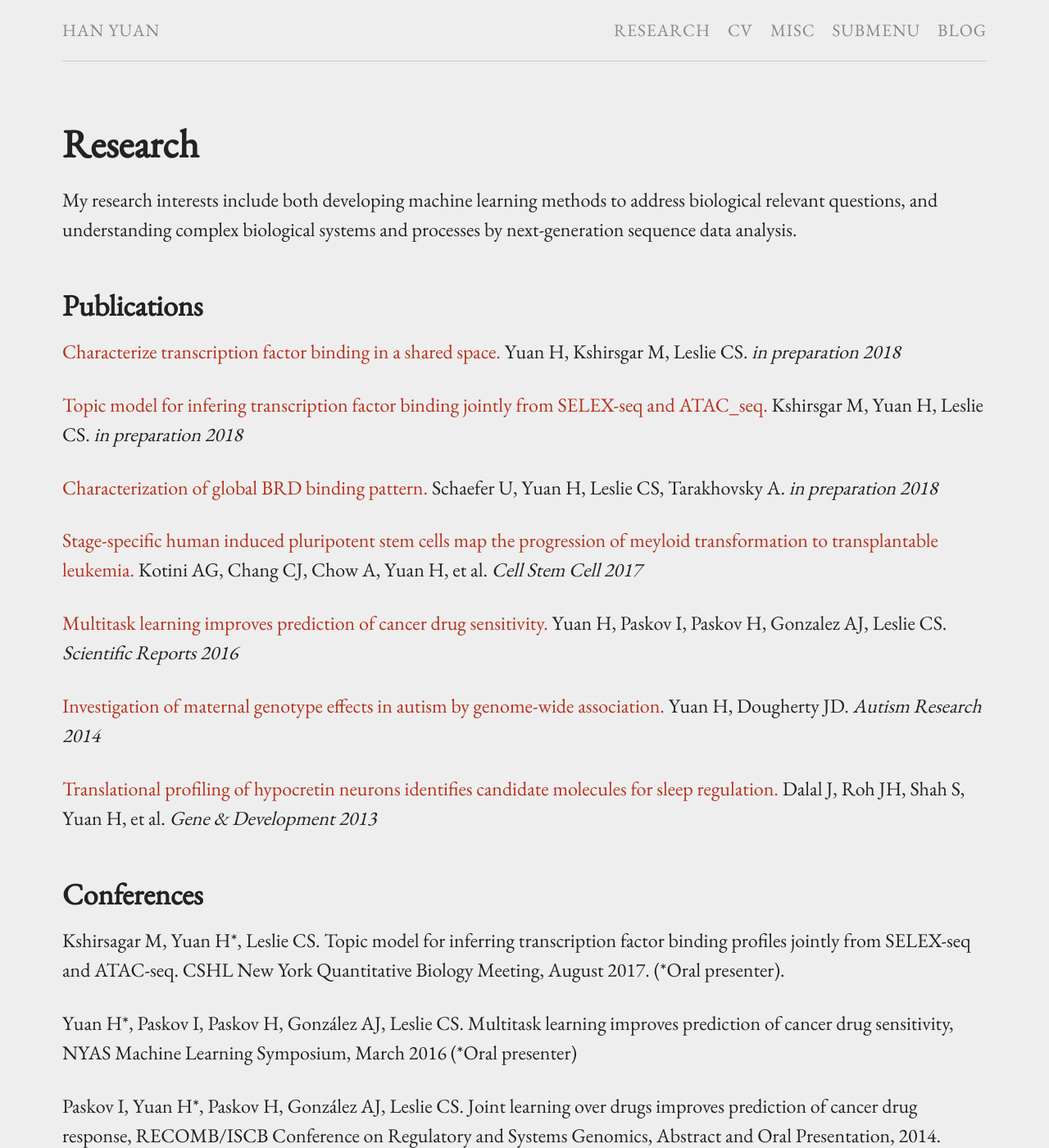
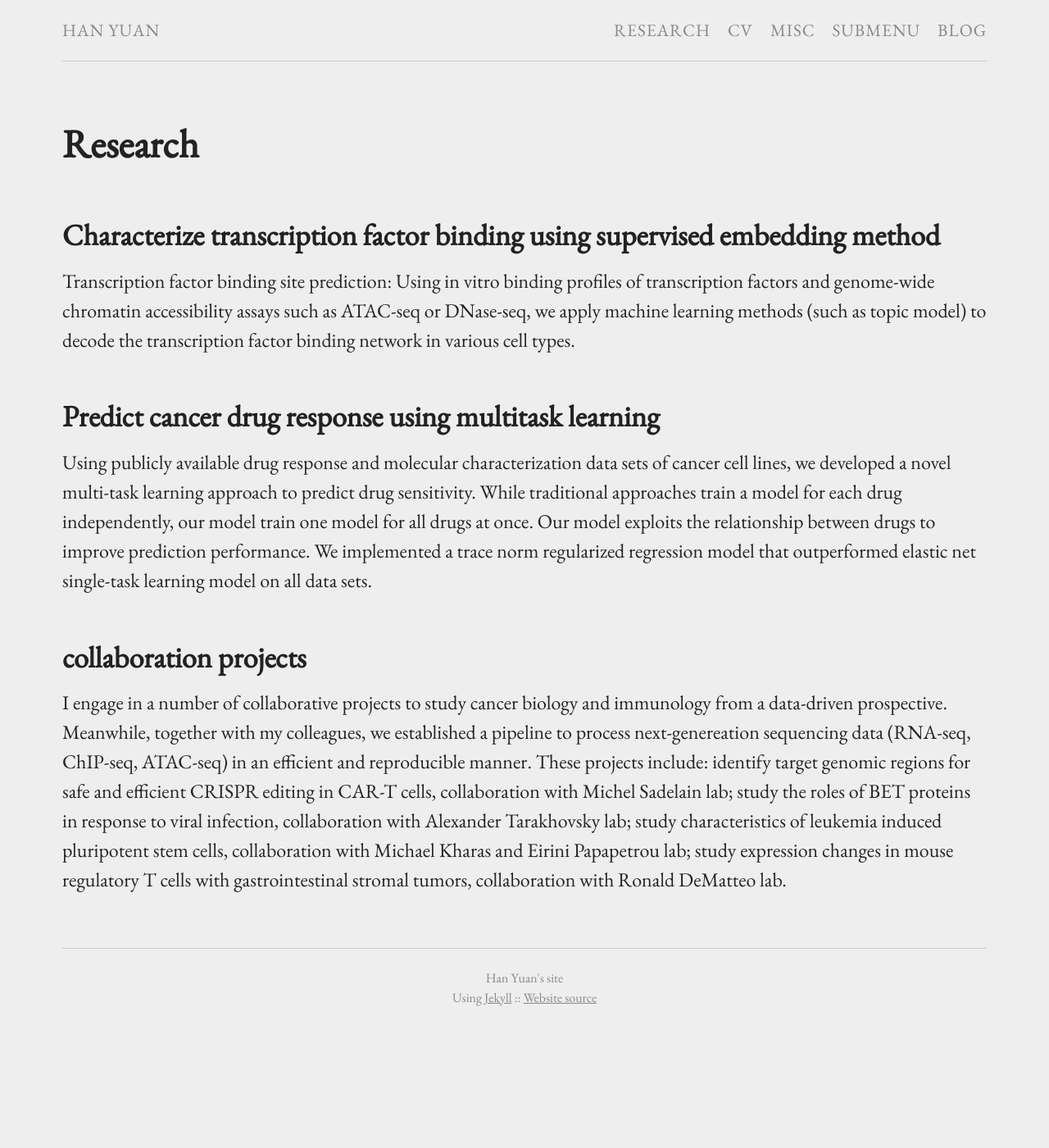
Before and after one commit to hy395/hy395.github.io, a Jekyll site: the page built from research.md, in a window 1280 px wide and 1400 px high. Shown: the whole window at 82% size. Built offline with Jekyll 4.4.1, drawn with Linux system fonts in a browser that asks for light colours; some of the changed text lies outside the part shown.

Commit message:
research

```diff
--- a/research.md
+++ b/research.md
@@ -2,69 +2,17 @@
 layout: page
 permalink: /research/
 title: Research
-pubs:
-
-    - title:   "Characterize transcription factor binding in a shared space."
-      author:  "Yuan H, Kshirsgar M, Leslie CS."
-      journal: "in preparation"
-      year:    "2018"
-
-    - title: "Topic model for infering transcription factor binding jointly from SELEX-seq and ATAC_seq."
-      author:  "Kshirsgar M, Yuan H, Leslie CS."
-      journal: "in preparation"
-      year:    "2018"
-
-    - title:   "Characterization of global BRD binding pattern."
-      author:  "Schaefer U, Yuan H, Leslie CS, Tarakhovsky A."
-      journal: "in preparation"
-      year:    "2018"
-
-    - title:   "Stage-specific human induced pluripotent stem cells map the progression of meyloid transformation to transplantable leukemia."
-      author:  "Kotini AG, Chang CJ, Chow A, Yuan H, et al."
-      journal: "Cell Stem Cell"
-      year:    "2017"
-      url:     "http://www.cell.com/cell-stem-cell/abstract/S1934-5909(17)30031-0"
-
-    - title:   "Multitask learning improves prediction of cancer drug sensitivity."
-      author:  "Yuan H, Paskov I, Paskov H, Gonzalez AJ, Leslie CS."
-      journal: "Scientific Reports"
-      year:    "2016"
-      url:     "https://www.ncbi.nlm.nih.gov/pmc/articles/PMC4994023/"
-
-    - title:   "Investigation of maternal genotype effects in autism by genome-wide association."
-      author:  "Yuan H, Dougherty JD."
-      journal: "Autism Research"
-      year:    "2014"
-      url:     "https://www.ncbi.nlm.nih.gov/pmc/articles/PMC3989385/"
-
-    - title:   "Translational profiling of hypocretin neurons identifies candidate molecules for sleep regulation."
-      author:  "Dalal J, Roh JH, Shah S, Yuan H, et al."
-      journal: "Gene & Development"
-      year:    "2013"
-      url:     "https://www.ncbi.nlm.nih.gov/pmc/articles/PMC3605469/"
-
-
 ---
 
-My research interests include both developing machine learning methods to address biological relevant questions, and understanding complex biological systems and processes by next-generation sequence data analysis.
+## Characterize transcription factor binding using supervised embedding method
+Transcription factor binding site prediction: Using in vitro binding profiles of transcription factors and genome-wide chromatin accessibility assays such as ATAC-seq or DNase-seq, we apply machine learning methods (such as topic model) to decode the transcription factor binding network in various cell types.
 
-## Publications
+## Predict cancer drug response using multitask learning
+Using publicly available drug response and molecular characterization data sets of cancer cell lines, we developed a novel multi-task learning approach to predict drug sensitivity. While traditional approaches train a model for each drug independently, our model train one model for all drugs at once. Our model exploits the relationship between drugs to improve prediction performance. We implemented a trace norm regularized regression model that outperformed elastic net single-task learning model on all data sets.
 
-{% assign thumbnail="left" %}
-
-{% for pub in page.pubs %}
-[{{pub.title}}]({% if pub.internal %}{{pub.url | prepend: site.baseurl}}{% else %}{{pub.url}}{% endif %})
-{{pub.author}}
-*{{pub.journal}}*
-*{{pub.year}}*
-
-{% endfor %}
-
-## Conferences
-Kshirsagar M, Yuan H\*, Leslie CS. Topic model for inferring transcription factor binding profiles jointly from SELEX-seq and ATAC-seq. CSHL New York Quantitative Biology Meeting, August 2017. (*Oral presenter).
-
-Yuan H\*, Paskov I, Paskov H, González AJ, Leslie CS. Multitask learning improves prediction of cancer drug sensitivity, NYAS Machine Learning Symposium, March 2016 (*Oral presenter)
-
-Paskov I, Yuan H\*, Paskov H, González AJ, Leslie CS. Joint learning over drugs improves prediction of cancer drug response, RECOMB/ISCB Conference on Regulatory and Systems Genomics, Abstract and Oral Presentation, 2014. (*Oral presenter)
-
-Dougherty JD, Yuan H, Constantino JN. Testing the Molecular Genetic Basis of Transmission of Autism Risk by Healthy Mothers, the International Meeting for Autism Research, Donostia, Spain, 2013.
+## collaboration projects
+I engage in a number of collaborative projects to study cancer biology and immunology from a data-driven prospective. Meanwhile, together with my colleagues, we established a pipeline to process next-genereation sequencing data (RNA-seq, ChIP-seq, ATAC-seq) in an efficient and reproducible manner. These projects include:
+identify target genomic regions for safe and efficient CRISPR editing in CAR-T cells, collaboration with Michel Sadelain lab;
+study the roles of BET proteins in response to viral infection, collaboration with Alexander Tarakhovsky lab;
+study characteristics of leukemia induced pluripotent stem cells, collaboration with Michael Kharas and Eirini Papapetrou lab;
+study expression changes in mouse regulatory T cells with gastrointestinal stromal tumors, collaboration with Ronald DeMatteo lab.
```
Also changed, not shown: cv.md (deleted, +0 -9 lines), index.md (+3 -2 lines), publication.md (added, +68 -0 lines).
